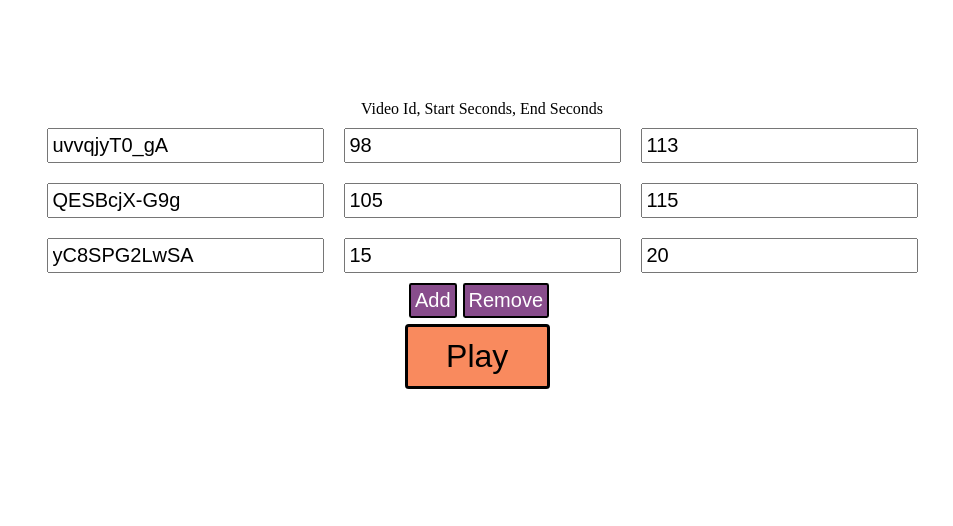
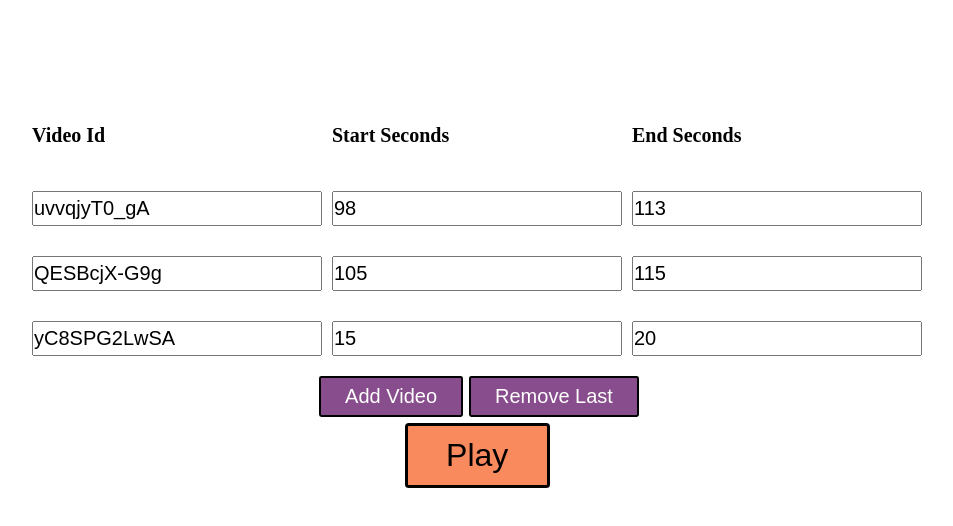
Before and after one commit to Sirvess/compilation-creator, a React app: page / in a window 1280 px wide. Shown: the top 526 px of the page, without its empty margins (158-1111 px from the left). Built offline with nearby package versions, Linux system fonts and the light colour scheme; the HTML template or start-up script is replaced by a standard one.

Commit message:
Add Playlist type and improve typings

```diff
--- a/src/components/Form.tsx
+++ b/src/components/Form.tsx
@@ -2,62 +2,15 @@ import * as React from "react";
 import styled from "styled-components";
 import { useForm, useFieldArray } from "react-hook-form";
 
-const StartButton = styled.button`
-  font-size: 32px;
-  padding: 0.35em 1.2em;
-  border: 0.1em solid black;
-  margin: 0 0.3em 0.3em 0;
-  border-radius: 0.12em;
-  text-decoration: none;
-  background-color: #f98a5e;
-  color: black;
-  font-weight: 300;
-  text-align: center;
-  transition: all 0.2s;
-  :hover {
-    cursor: pointer;
-    background-color: #ffffff;
-  }
-`;
-
-const Container = styled.div`
-  padding-top: 100px;
-  background-color: white;
-  display: flex;
-  flex-direction: column;
-  justify-content: flex-start;
-  align-items: center;
-  height: 100%;
-  width: 100%;
-`;
-
-const FormContainer = styled.div`
-  display: flex;
-  flex-direction: column;
-  justify-content: center;
-  align-items: center;
-  min-width: 1000px;
-`;
-
-const FormInput = styled.input`
-  margin: 10px;
-  padding: 0.2em;
-  font-size: 20px;
-`;
-const ButtonContainer = styled.div`
-  display: flex;
-  justify-content: center;
-  align-items: center;
-`;
+const FORM_WIDTH = `900px`;
 
 const Button = styled.button`
-  margin: 5px;
-
+  margin: 10px 0.3em 0.3em 10px;
   font-size: 20px;
   border: 0.1em solid black;
   margin: 0 0.3em 0.3em 0;
   border-radius: 0.12em;
-  padding: 0.2em;
+  padding: 0.35em 1.2em;
   text-decoration: none;
   background-color: #884d8c;
   font-weight: 300;
@@ -71,49 +24,111 @@ const Button = styled.button`
   }
 `;
 
+const StartButton = styled(Button)`
+  font-size: 32px;
+  background-color: #f98a5e;
+  color: black;
+`;
+
+const FlexContainer = styled.div`
+  display: flex;
+`;
+
+const Container = styled(FlexContainer)`
+  padding-top: 100px;
+  background-color: white;
+  flex-direction: column;
+  justify-content: flex-start;
+  align-items: center;
+  height: 100%;
+  width: 100%;
+`;
+
+const FormContainer = styled(FlexContainer)`
+  flex-direction: column;
+  justify-content: center;
+  align-items: center;
+  min-width: ${FORM_WIDTH};
+`;
+
+const FormInput = styled.input`
+  padding: 0.2em;
+  padding-left: 0;
+  width: calc(100% / 3);
+  margin: 10px 10px 10px 0px;
+  font-size: 20px;
+`;
+const ButtonContainer = styled(FlexContainer)`
+  justify-content: center;
+  align-items: center;
+`;
+
+const InputSpan = styled.span`
+  min-width: ${FORM_WIDTH};
+  display: flex;
+  justify-content: space-between;
+  align-items: space-between;
+  margin-bottom: 10px;
+`;
+
+const Label = styled.p`
+  font-size: 20px;
+  padding: 0.2em 0.2em 0.2em 0;
+  text-align: left;
+  width: calc(100% / 3);
+`;
+const onSubmit = (setPlaylist: (x: Playlist) => void) => (data: {
+  data: Video[];
+}) => {
+  const playlist: Playlist = data["data"]
+    .filter((item) => item?.id?.length && item.id.length > 0)
+    .map(({ id, startSeconds, endSeconds }: Video) => {
+      const starts = startSeconds;
+      const ends = endSeconds;
+      return { id, startSeconds: Number(starts), endSeconds: Number(ends) };
+    });
+  setPlaylist(playlist.reverse());
+};
+
+// Used as initial value for form
+// Array index corresponds to index of property in Video-type
+const FallbackVideos = [
+  ["uvvqjyT0_gA", 98, 113],
+  ["QESBcjX-G9g", 105, 115],
+  ["yC8SPG2LwSA", 15, 20],
+];
+
 export const Form: React.ComponentType<{
   setPlaylist: (x: Video[]) => void;
 }> = ({ setPlaylist }) => {
   const { control, register, handleSubmit } = useForm({
     defaultValues: {
-      videos: [
-        ["uvvqjyT0_gA", 98, 113],
-        ["QESBcjX-G9g", 105, 115],
-        ["yC8SPG2LwSA", 15, 20],
-      ],
+      videos: FallbackVideos,
     },
   });
   const { fields, append, remove } = useFieldArray({
     control,
     name: "videos",
   });
-  const onSubmit = (data: { data: typeof control[] }) => {
-    console.log("derp data", data);
-    const playlist = data["data"]
-      .filter((item) => item?.video?.length > 0)
-      .map((item) => {
-        console.log("item", item);
-        const id = item["video"];
-        const starts = item["startSeconds"];
-        const ends = item["endSeconds"];
-        return { id, startSeconds: Number(starts), endSeconds: Number(ends) };
-      });
-    setPlaylist(playlist);
-  };
-  console.log("Derp field");
   return (
     <Container>
-      Video Id, Start Seconds, End Seconds
-      <form
-        onSubmit={(a) => {
-          return handleSubmit(onSubmit)(a);
-        }}
-      >
+      <InputSpan>
+        <Label>
+          <b>Video Id</b>
+        </Label>
+        <Label>
+          <b>Start Seconds</b>
+        </Label>
+        <Label>
+          <b>End Seconds</b>
+        </Label>
+      </InputSpan>
+      <form onSubmit={handleSubmit(onSubmit(setPlaylist))}>
         <FormContainer>
           {fields.map((field, i) => (
-            <span key={field.id}>
+            <InputSpan key={field.id}>
               <FormInput
-                name={`data[${i}].video`}
+                name={`data[${i}].id`}
                 ref={register()}
                 defaultValue={field[0]}
                 required={true}
@@ -129,17 +144,16 @@ export const Form: React.ComponentType<{
                 ref={register()}
                 defaultValue={field[2]}
               />
-            </span>
+            </InputSpan>
           ))}
-
           <ButtonContainer>
             <Button
               onClick={(e) => {
                 e.preventDefault();
-                append({ 0: "", 1: "", 2: "" });
+                append({ 0: "5mMyZTc2tSg", 1: "", 2: "" });
               }}
             >
-              Add
+              Add Video
             </Button>
             <Button
               onClick={(e) => {
@@ -147,10 +161,10 @@ export const Form: React.ComponentType<{
                 remove(fields.length - 1);
               }}
             >
-              Remove
+              Remove Last
             </Button>
           </ButtonContainer>
-          <StartButton>Play </StartButton>
+          <StartButton>Play</StartButton>
         </FormContainer>
       </form>
     </Container>
--- a/src/types.d.ts
+++ b/src/types.d.ts
@@ -1 +1,3 @@
-type Video = { id: string; startSeconds: number; endSeconds: number };
+type Video = { id: string; startSeconds?: number; endSeconds?: number };
+
+type Playlist = Video[];
```
